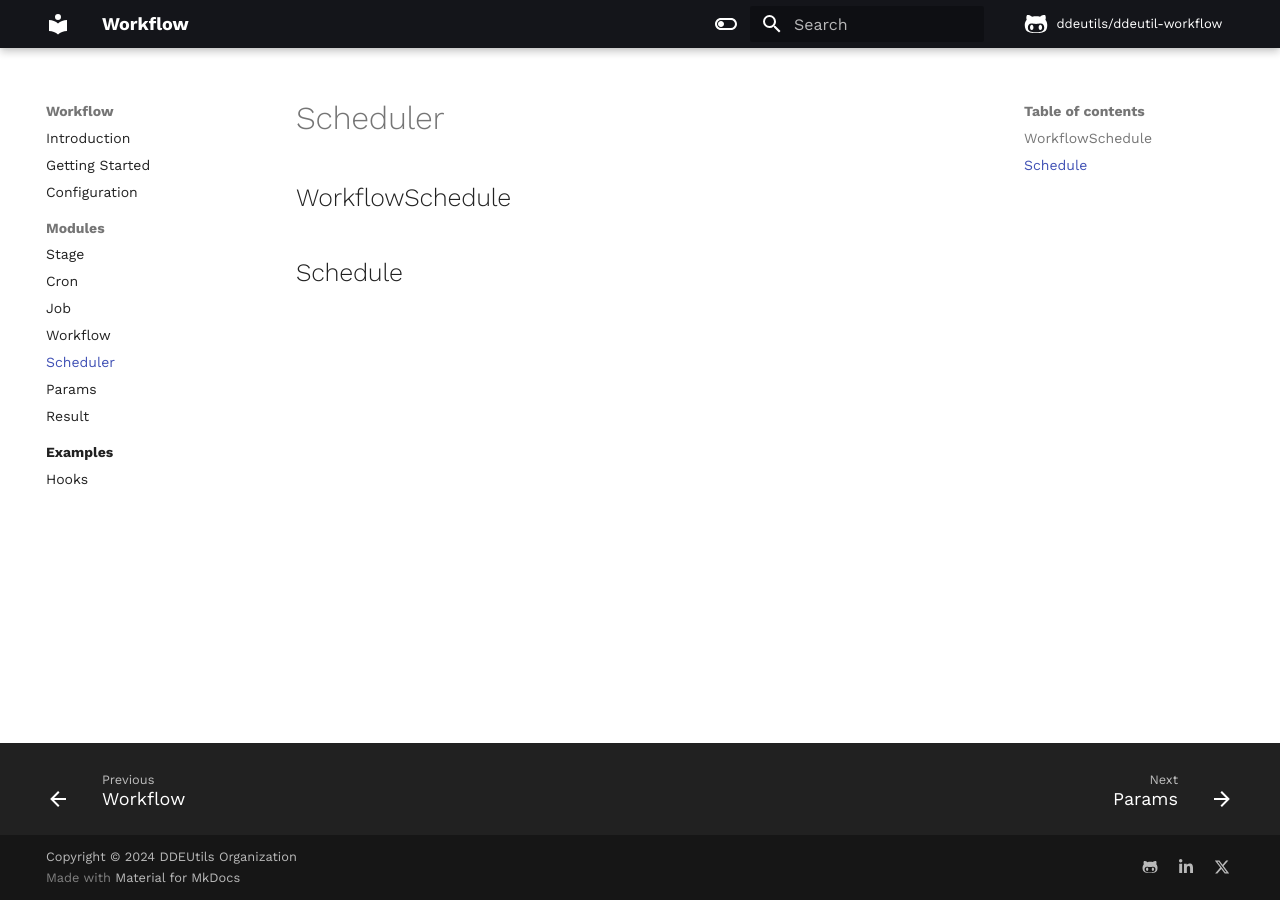
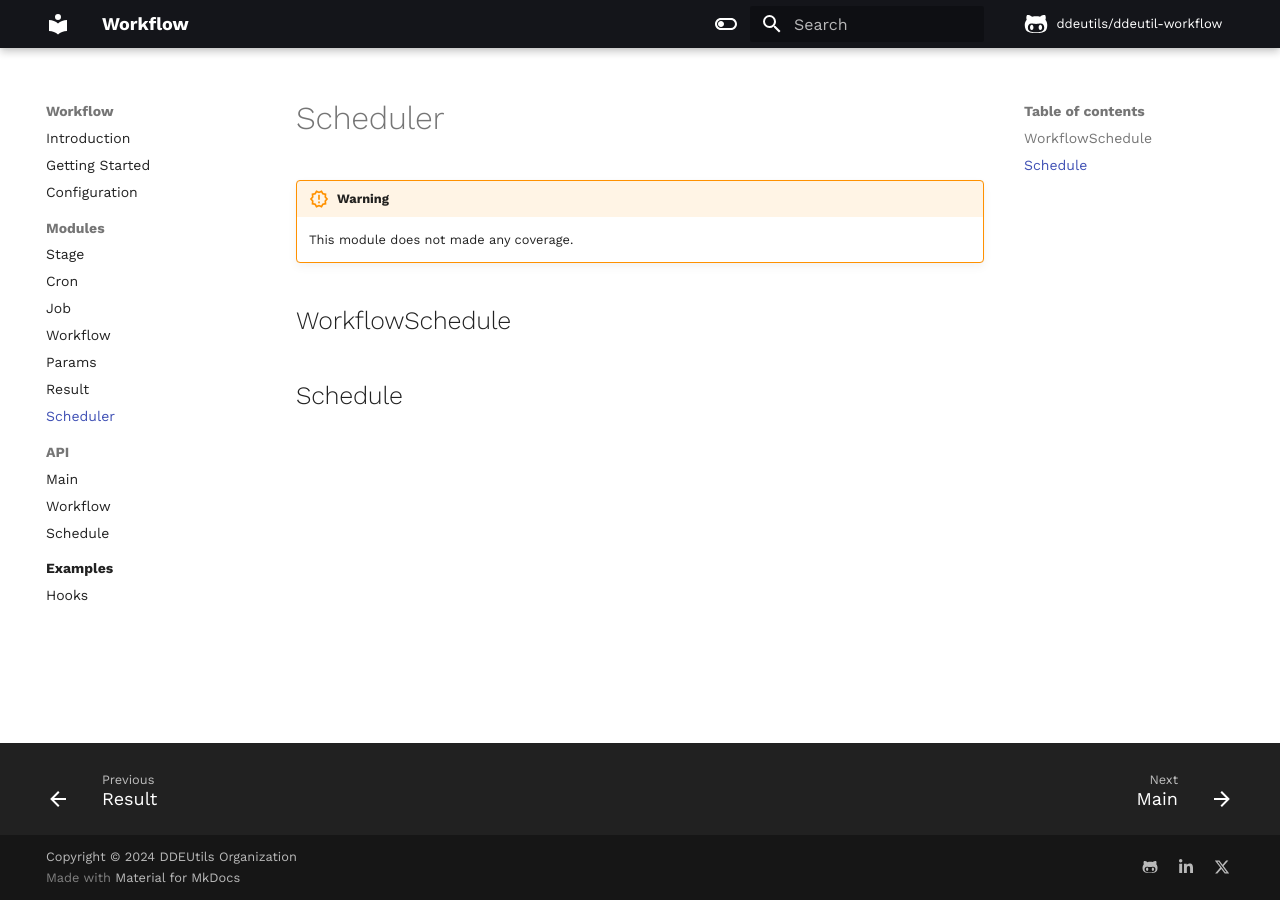
Before and after one commit to ddeutils/ddeutil-workflow, an MkDocs documentation site: the page built from docs/modules/scheduler.md, in a window 1280 px wide. Built offline with MkDocs 1.6.1 and Material for MkDocs 9.7.7, drawn with Linux system fonts in a browser that asks for light colours; comment, search, counter and statistics services are not loaded.

```diff
--- a/docs/modules/scheduler.md
+++ b/docs/modules/scheduler.md
@@ -1,4 +1,8 @@
 # Scheduler
+
+!!! warning
+
+    This module does not made any coverage.
 
 ## WorkflowSchedule
 
--- a/mkdocs.yml
+++ b/mkdocs.yml
@@ -59,9 +59,13 @@
       - 'Cron': modules/cron.md
       - 'Job': modules/job.md
       - 'Workflow': modules/workflow.md
-      - 'Scheduler': modules/scheduler.md
       - 'Params': modules/params.md
       - 'Result': modules/result.md
+      - 'Scheduler': modules/scheduler.md
+  - API:
+      - Main: api/main.md
+      - Workflow: api/workflow.md
+      - Schedule: api/schedule.md
   - Examples:
       - examples/index.md
       - Hooks: examples/hook_stage.md
```
Also changed, not shown: README.md (+29 -32 lines), docs/api/schedule.md (added, +1 -0 lines), docs/api/main.md (added), docs/api/workflow.md (added), 6 other files.
